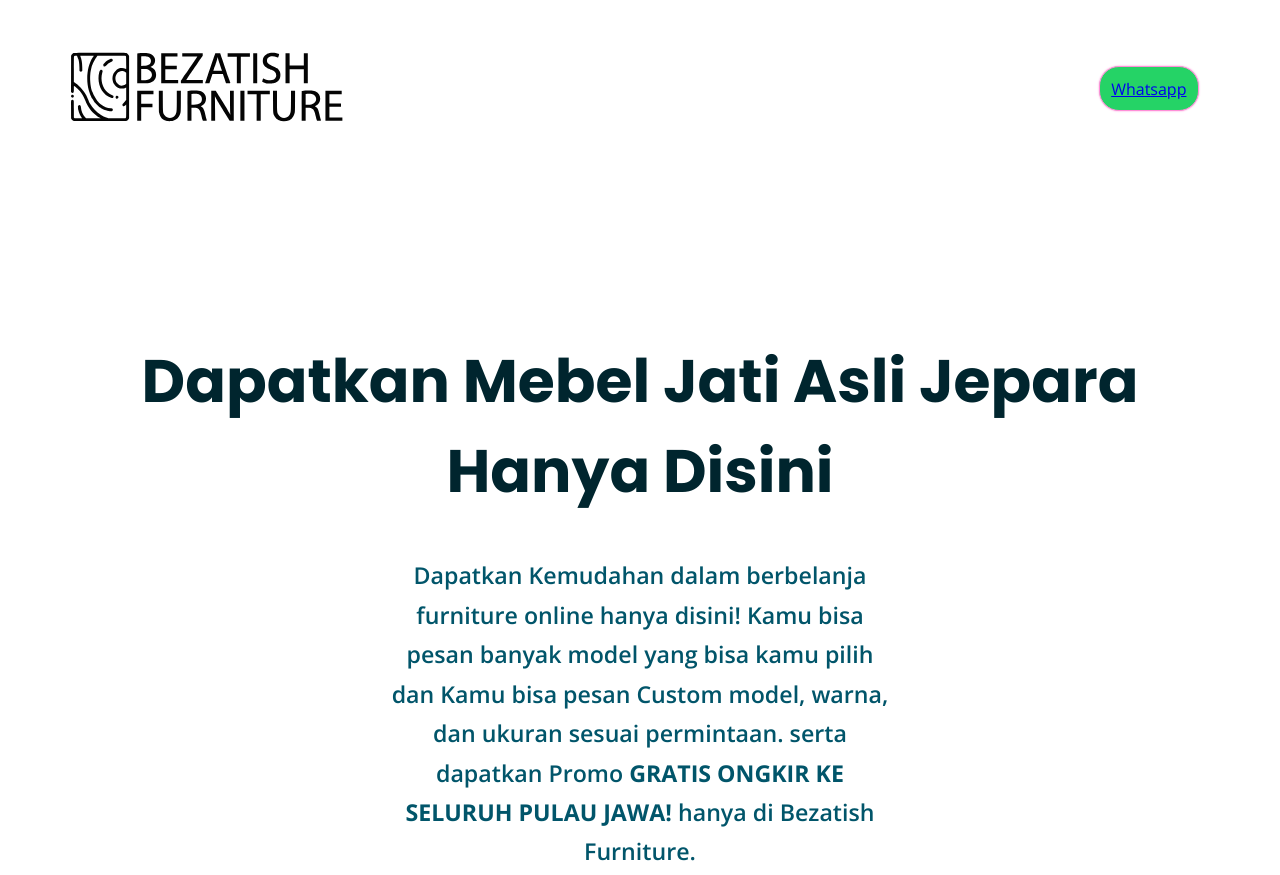
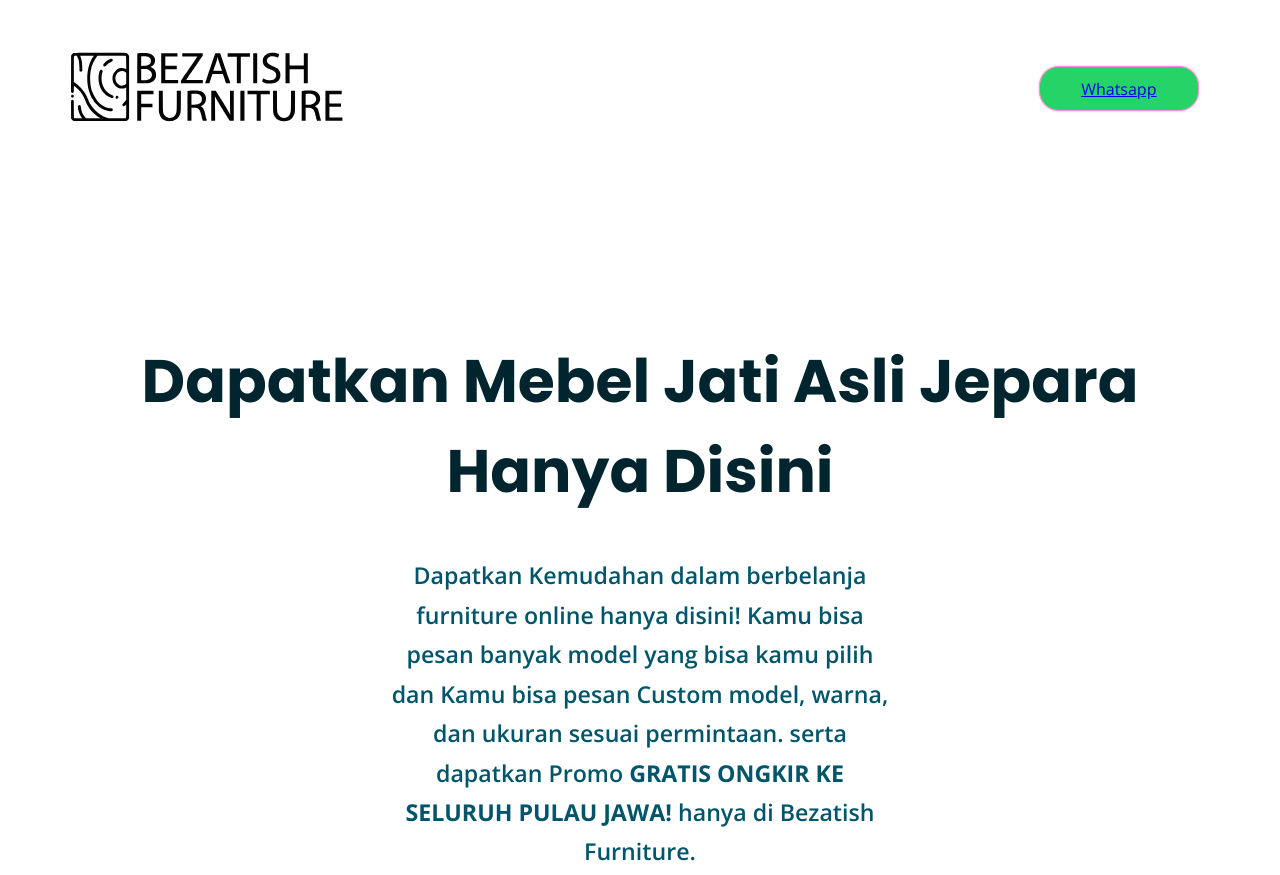
Before and after one commit to pindaaditya/kursitamujati, a plain HTML site: page index.html in a window 1280 px wide. Shown: the top 875 px of the page. Drawn offline with nearby package versions, Linux system fonts and the light colour scheme.

Commit message:
Update styles.css

```diff
--- a/styles.css
+++ b/styles.css
@@ -37,7 +37,7 @@
 
 
 .try-btn{
-   width: 100px;
+   width: 200px;
    height: 45px;
    max-width: 160px;
    max-height: 60px;
```
